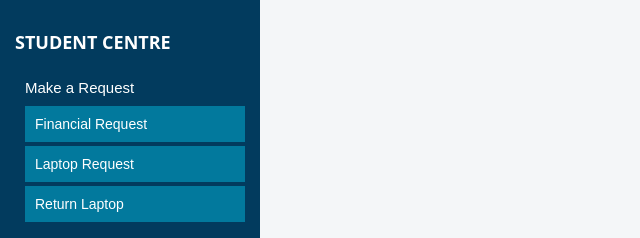
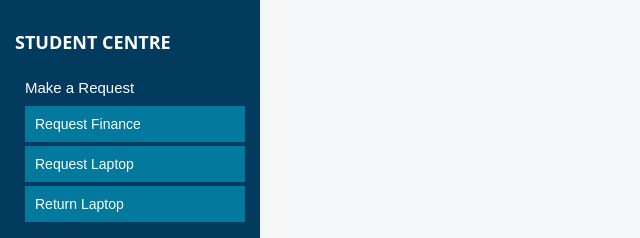
Before and after one commit to jangafrica-learning/TGA-REQUEST-CENTRE, a plain HTML site: page student_dashboard.html in a window 1280 px wide. Both pictures are taken after a click on the button "Make a Request". Shown: the top 238 px of the page, 0-640 px from the left. Drawn offline with Linux system fonts and the light colour scheme.

```diff
--- a/student_dashboard.html
+++ b/student_dashboard.html
@@ -198,12 +198,12 @@
             <div class="submenu" id="request">
                 <button
                     onclick="loadFrame('https://docs.google.com/forms/d/e/1FAIpQLSfsE_bfS5g4f_i7GmO2xL6VQ-yF4tFC5VAVfBkz0kgk8L3uGg/viewform?embedded=true')">
-                    Financial Request
+                    Request Finance
                 </button>
 
                 <button
                     onclick="loadFrame('https://docs.google.com/forms/d/e/1FAIpQLSdfEi36yGNIqYxNe0L2zRD_U6BzoaXiivi8XwB2sguBaOOjIQ/viewform?embedded=true')">
-                    Laptop Request
+                    Request Laptop
                 </button>
                 <button
                     onclick="loadFrame('https://docs.google.com/forms/d/e/1FAIpQLScTzh-oDhR_sAuRddNb_vZi14a-OfbvzmQKnUy85jUOX1CU4w/viewform?embedded=true')">
```
